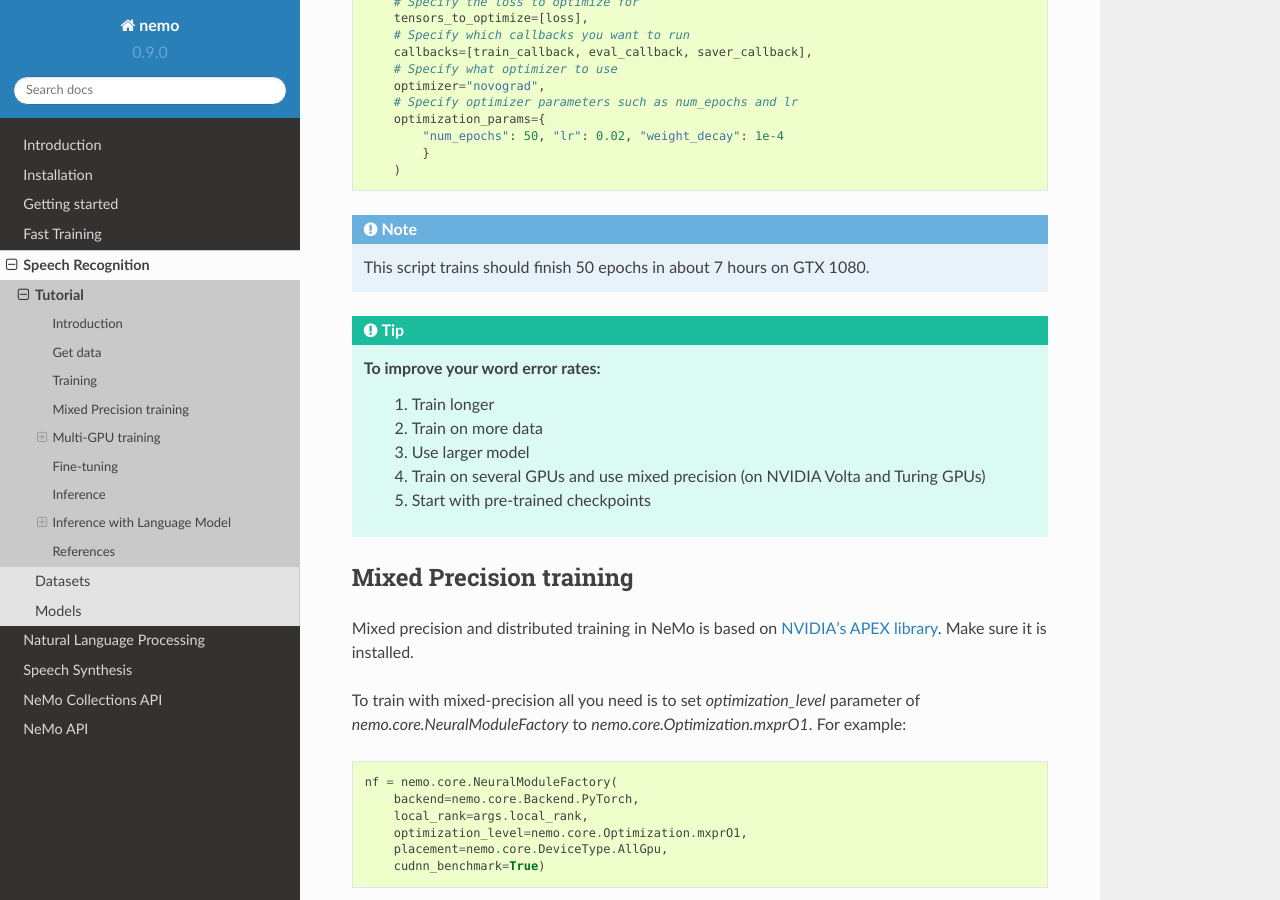
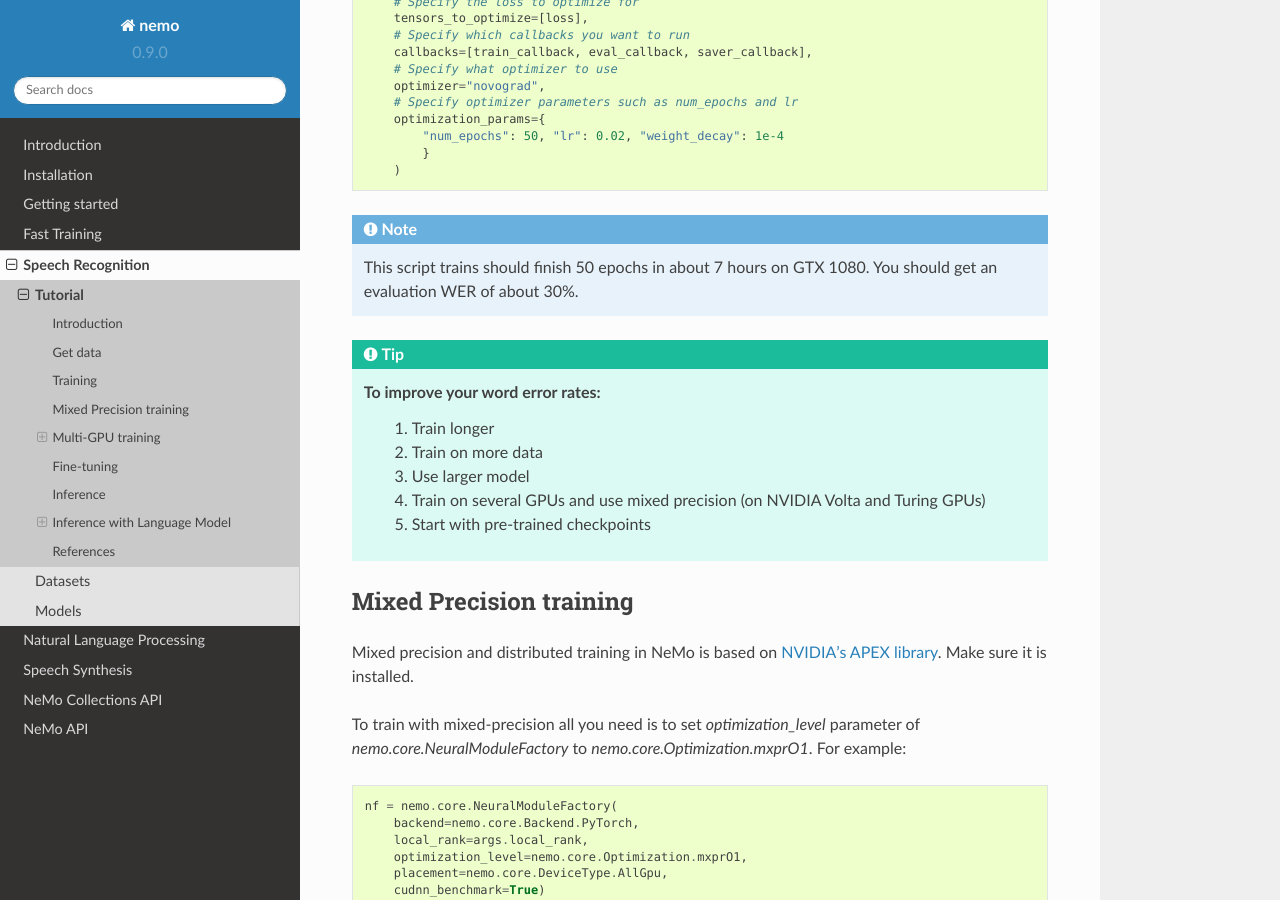
Before and after one commit to backend-engineer1/NEMO, a Sphinx documentation site: the page built from docs/sources/source/asr/tutorial.rst, in a window 1280 px wide and 900 px high, scrolled down 4415 px. Built offline with Sphinx 7.4.7 and the Read the Docs theme 2.0.0, drawn with Linux system fonts in a browser that asks for light colours; cross-references to code outside the pages are shown as plain code.

Commit message:
Add expected WER for ASR tutorials
Signed-off-by: Jocelyn Huang <jocelynh@nvidia.com>

```diff
--- a/docs/sources/source/asr/tutorial.rst
+++ b/docs/sources/source/asr/tutorial.rst
@@ -218,7 +218,7 @@ The script below does both training (on `train_clean_100.json`) and evaluation (
         )
 
 .. note::
-    This script trains should finish 50 epochs in about 7 hours on GTX 1080.
+    This script trains should finish 50 epochs in about 7 hours on GTX 1080. You should get an evaluation WER of about 30%.
 
 .. tip::
     To improve your word error rates:
```
Also changed, not shown: 1 other file.
